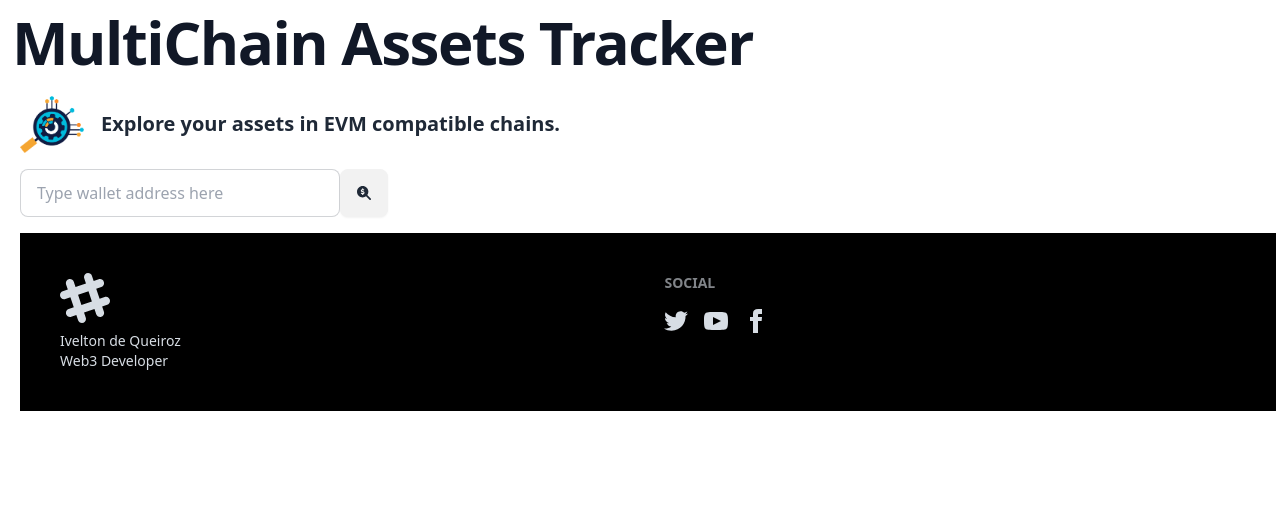
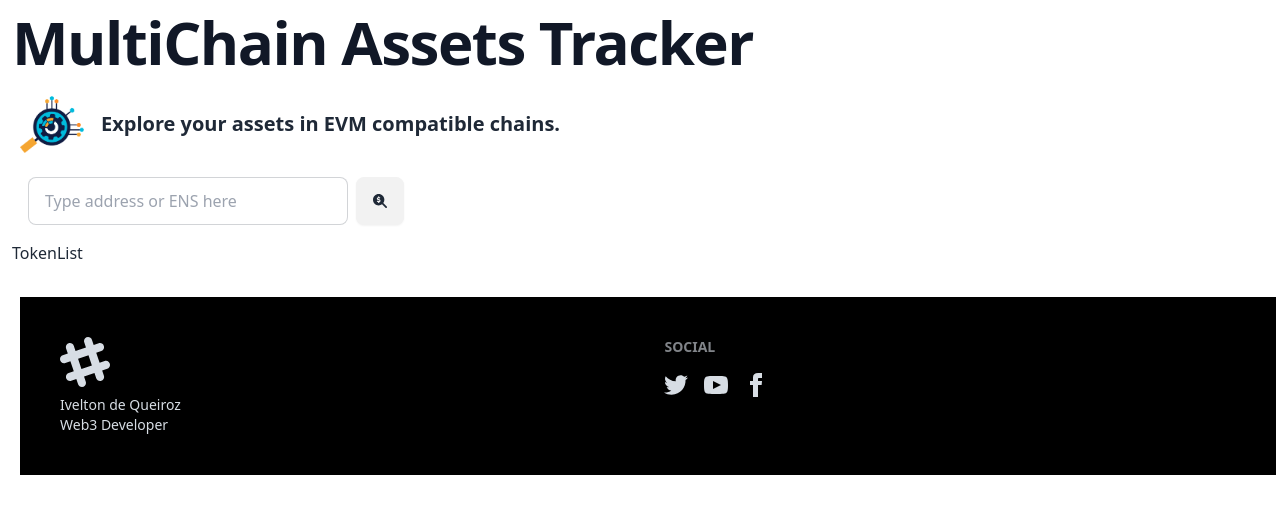
Before and after one commit to iveltondequeiroz/multichain-tracker, a React (Vite) app: page / in a window 1280 px wide. Both pictures are taken after a click on the button 364 px from the left and 192 px from the top of the page. Shown: the top 514 px of the page. Built offline with nearby package versions, Linux system fonts and the light colour scheme.

Commit message:
add SearchBar and TokenList components

```diff
--- a/src/App.tsx
+++ b/src/App.tsx
@@ -1,10 +1,26 @@
+import { useState } from "react"
 import Header from "./components/Header"
+import SearchBar from "./components/SearchBar"
+import TokenList from "./components/TokenList"
 import Footer from "./components/Footer"
 function App() {
+
+  //const [accountAddress, setAccountAddress] = useState(false)
+  const [showAssets, setShowAssets] = useState(false)
+
+  const handleSearch =  (e:React.MouseEvent<HTMLButtonElement, MouseEvent>) => {
+    //setAccountAddress(document.getElementById("accountAddress").value);
+    setShowAssets(true);
+  }
+
   return (
     <>
     <div className="m-3">
       <Header />
+      <SearchBar onSearch={handleSearch} />
+      <main className="flex-grow min-h-12">
+        {showAssets && <TokenList />}
+      </main>
       <Footer />
     </div>
     </>
--- a/src/components/Header.tsx
+++ b/src/components/Header.tsx
@@ -2,6 +2,7 @@ import { FaMagnifyingGlassDollar } from "react-icons/fa6";
 import logo from "../assets/logo.png"
 
 const Header = () => {
+
   return (
     <header>
       <h1 className="mb-4 text-4xl font-extrabold leading-none tracking-tight text-gray-900 md:text-5xl lg:text-6xl dark:text-white">
@@ -11,14 +12,6 @@ const Header = () => {
         <img src={logo} className="logo"/>
         <a className="btn btn-ghost text-xl"> Explore your assets in EVM compatible chains.</a>
       </div>
-      <div className="navbar bg-base-100">
-          <div className="flex-1">
-            <input type="text" placeholder="Type wallet address here" className="input input-bordered w-full max-w-xs" />
-            <button className="btn">
-              <FaMagnifyingGlassDollar />
-            </button>
-          </div>
-        </div>
     </header>
   )
 }
--- /dev/null
+++ b/src/components/SearchBar.tsx
@@ -0,0 +1,22 @@
+import { FaMagnifyingGlassDollar } from "react-icons/fa6";
+
+type SearchProps = {
+  onSearch: (e:React.MouseEvent<HTMLButtonElement, MouseEvent>) => void;
+}
+
+const SearchBar = ({onSearch}: SearchProps) => {
+  return (
+    <section className="flex items-center justify-center text-center text-3xl">
+        <div className="navbar bg-base-100">
+          <div className="flex-1">
+            <input type="text" id="accountAddress" placeholder="Type address or ENS here" className="input input-bordered w-full max-w-xs m-2" />
+            <button onClick={(e) => onSearch(e)} className="btn">
+              <FaMagnifyingGlassDollar />
+            </button>
+          </div>
+        </div>
+      </section>
+  )
+}
+
+export default SearchBar
--- /dev/null
+++ b/src/components/TokenList.tsx
@@ -0,0 +1,9 @@
+import React from 'react'
+
+const TokenList = () => {
+  return (
+    <div>TokenList</div>
+  )
+}
+
+export default TokenList
```
